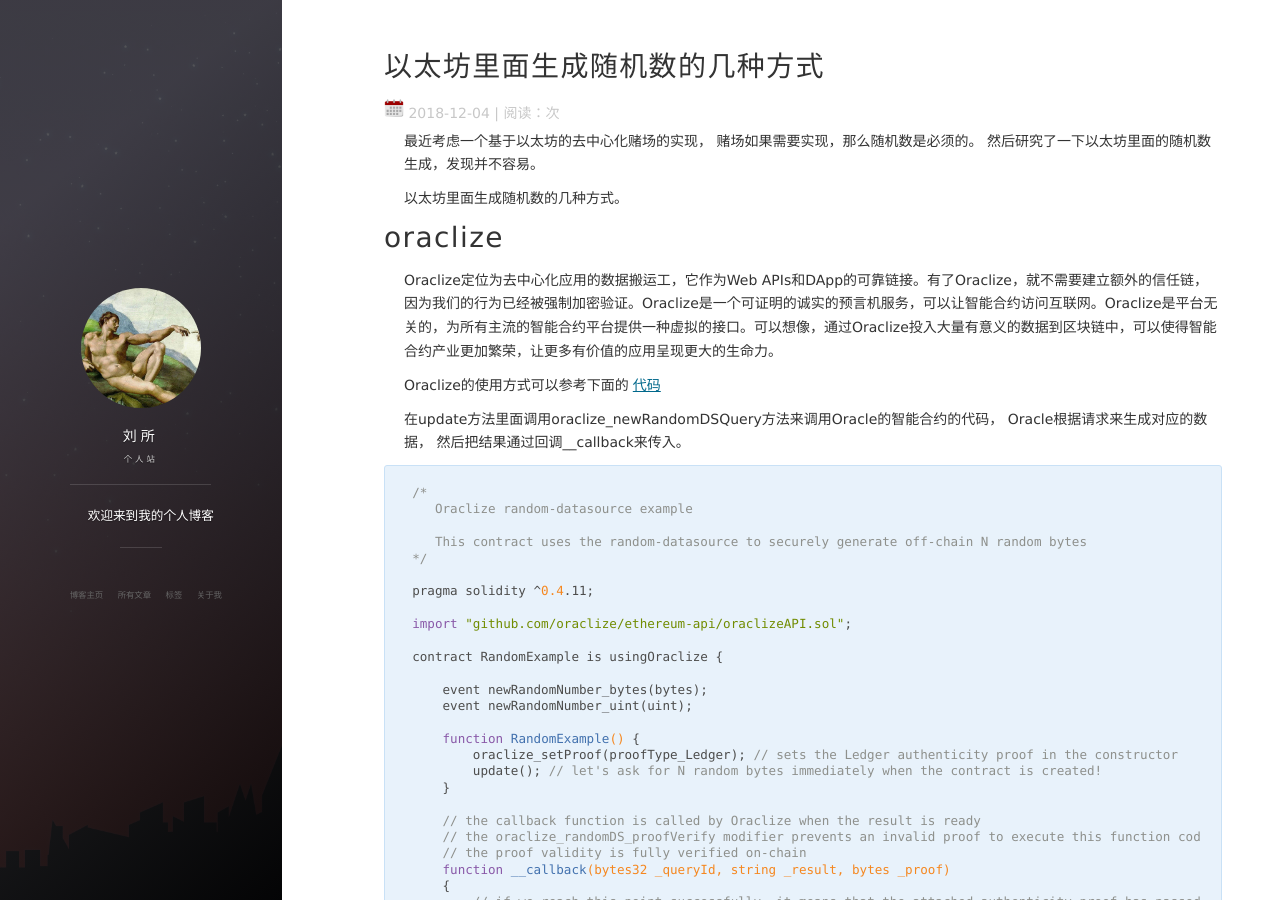
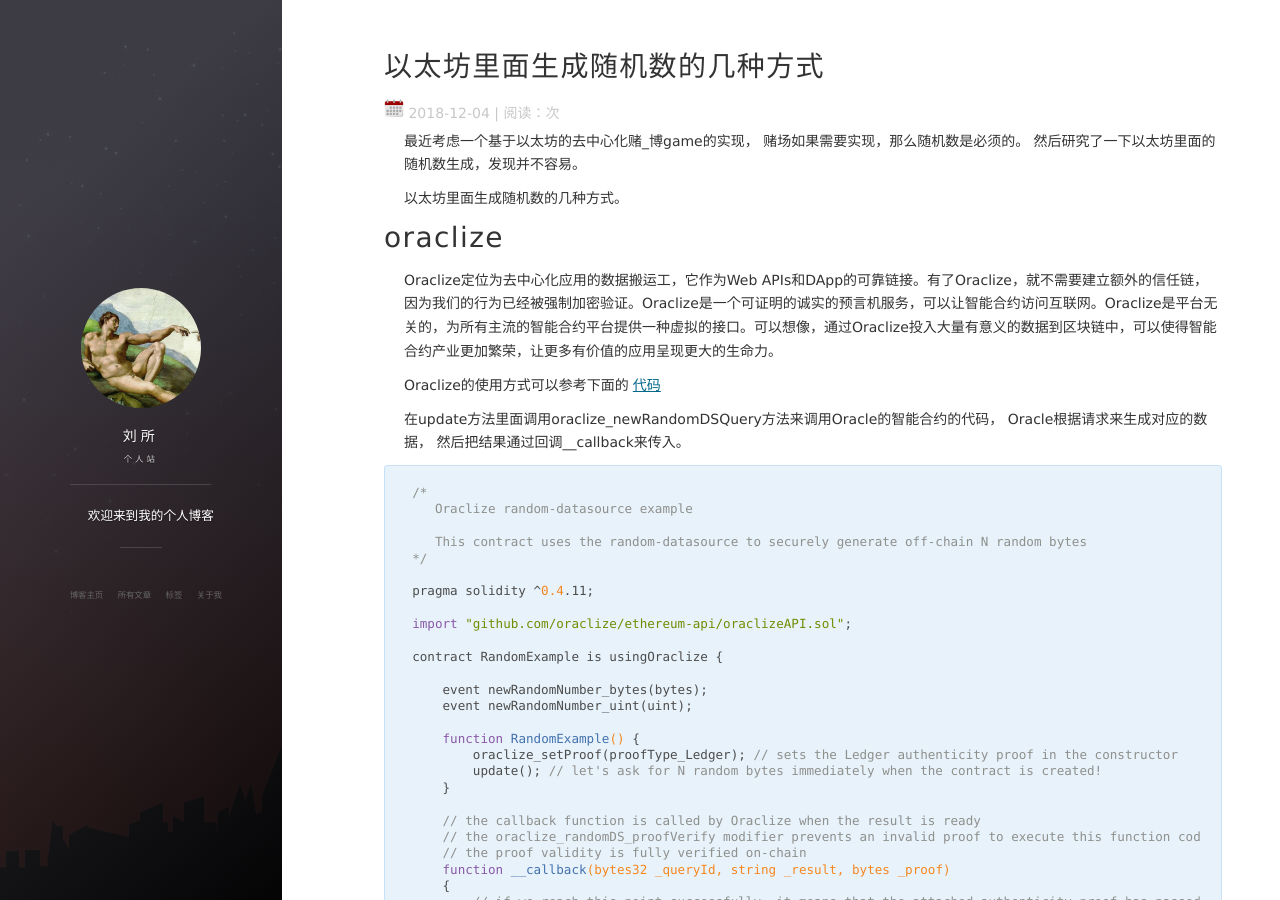
Before and after one commit to quemoc/quemoc.github.io, a Jekyll site: the page built from _posts/2018-12-04-以太坊里面生成随机数的几种方式.md, in a window 1280 px wide and 900 px high. Built offline with Jekyll 4.4.1, drawn with Linux system fonts in a browser that asks for light colours; nearby versions of some CDN libraries; our own code applies the rules of GitHub Pages for plain Markdown files; comment, search, counter and statistics services are not loaded; part of the change alters nothing that is shown.

Commit message:
Update 2018-12-04-以太坊里面生成随机数的几种方式.md

```diff
--- a/_posts/2018-12-04-以太坊里面生成随机数的几种方式.md
+++ b/_posts/2018-12-04-以太坊里面生成随机数的几种方式.md
@@ -1,4 +1,11 @@
-最近考虑一个基于以太坊的去中心化赌场的实现， 赌场如果需要实现，那么随机数是必须的。 然后研究了一下以太坊里面的随机数生成，发现并不容易。
+---
+layout: post
+title: 以太坊里面生成随机数的几种方式
+date: 2018-12-04
+tag: Ethereum
+---
+
+最近考虑一个基于以太坊的去中心化赌_博game的实现， 赌场如果需要实现，那么随机数是必须的。 然后研究了一下以太坊里面的随机数生成，发现并不容易。
 
 
 以太坊里面生成随机数的几种方式。
```
